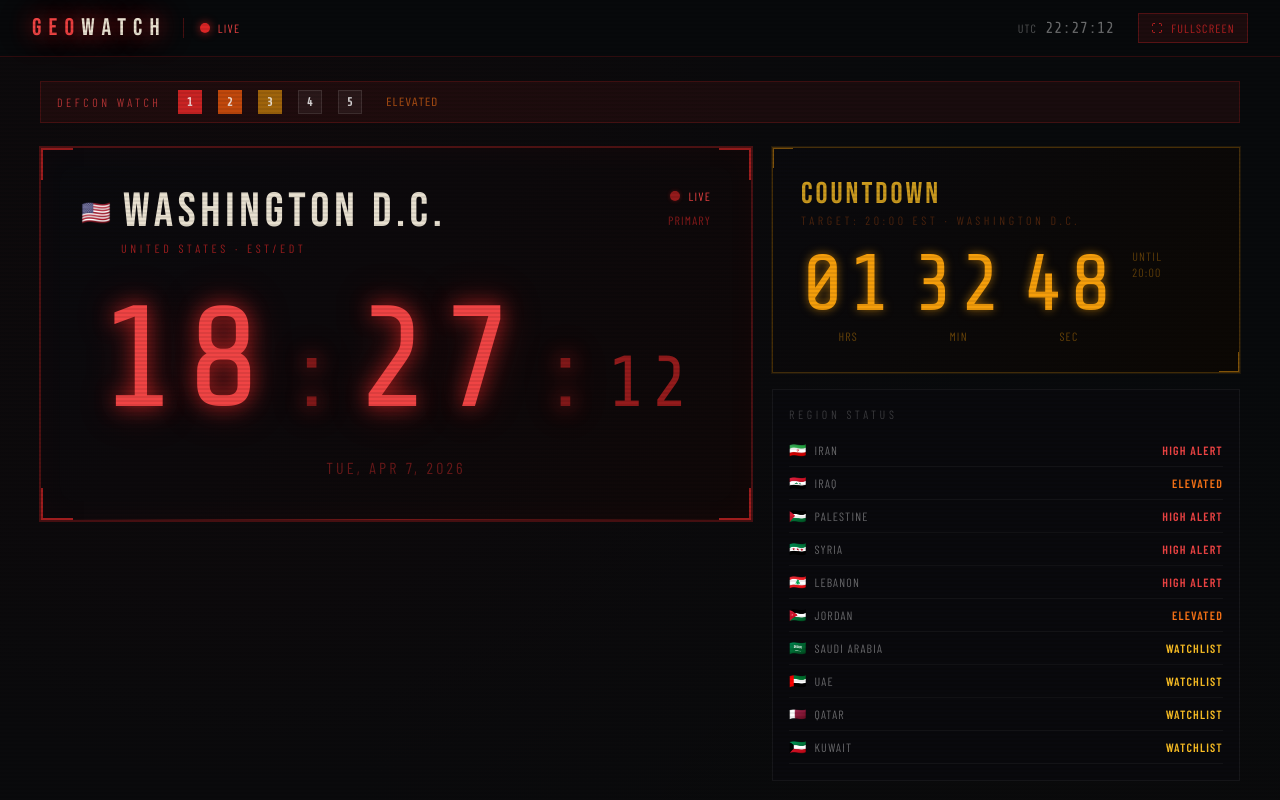
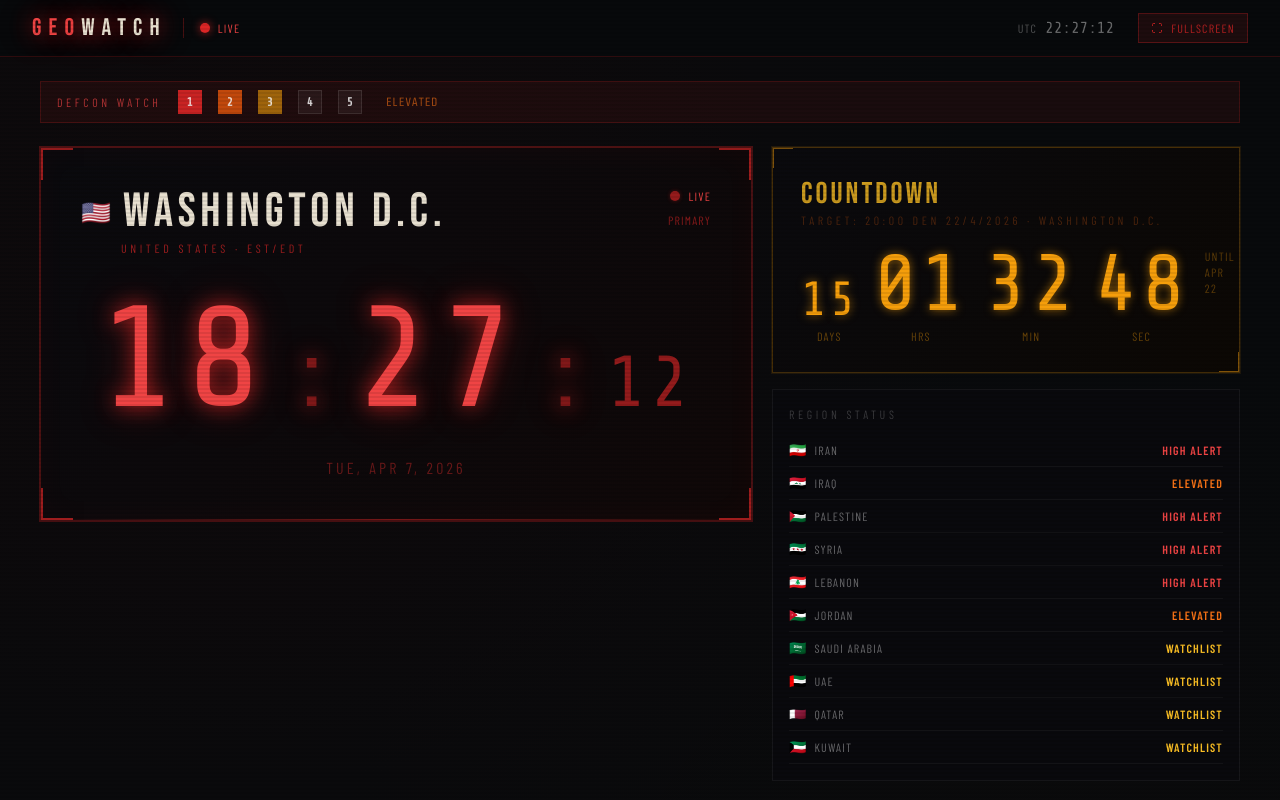
Before and after one commit to gassy01/geopolitical-clock, a React (Vite) app: page / in a window 1280 px wide. Shown: the top 800 px of the page. Built offline with nearby package versions, Linux system fonts and the light colour scheme; a web font is replaced by a local one.

Commit message:
Set countdown target to 20:00 on April 22, 2026

```diff
--- a/src/App.jsx
+++ b/src/App.jsx
@@ -137,32 +137,23 @@ function getDateInZone(timezone) {
   return new Intl.DateTimeFormat("en-US", opts).format(now);
 }
 
-function getCountdownToTarget(timezone, targetHour = 20) {
+const TARGET_DATE = "2026-04-22T20:00:00-04:00"; // EST target
+
+function getCountdownToTarget(timezone) {
   const now = new Date();
-  // Get current time in the target timezone
-  const parts = new Intl.DateTimeFormat("en-US", {
-    timeZone: timezone,
-    hour: "numeric",
-    minute: "numeric",
-    second: "numeric",
-    hour12: false,
-  }).formatToParts(now);
 
-  const h = parseInt(parts.find((p) => p.type === "hour")?.value || 0);
-  const m = parseInt(parts.find((p) => p.type === "minute")?.value || 0);
-  const s = parseInt(parts.find((p) => p.type === "second")?.value || 0);
+  // Create target date object in the correct timezone
+  // For simplicity, we'll parse the target string which includes the offset
+  const target = new Date(TARGET_DATE);
 
-  const currentSeconds = h * 3600 + m * 60 + s;
-  const targetSeconds = targetHour * 3600;
+  const diff = Math.max(0, Math.floor((target - now) / 1000));
 
-  let diff = targetSeconds - currentSeconds;
-  if (diff < 0) diff += 86400; // next day
-
-  const hours = Math.floor(diff / 3600);
+  const days = Math.floor(diff / 86400);
+  const hours = Math.floor((diff % 86400) / 3600);
   const minutes = Math.floor((diff % 3600) / 60);
   const seconds = diff % 60;
 
-  return { hours, minutes, seconds, total: diff };
+  return { days, hours, minutes, seconds, total: diff };
 }
 
 function pad(n) {
@@ -448,17 +439,17 @@ function SecondaryClockCard({ zone, time, date }) {
   );
 }
 
-function CountdownTimer({ timezone, targetHour = 20 }) {
+function CountdownTimer({ timezone }) {
   const [countdown, setCountdown] = useState(
-    getCountdownToTarget(timezone, targetHour)
+    getCountdownToTarget(timezone)
   );
 
   useEffect(() => {
     const id = setInterval(() => {
-      setCountdown(getCountdownToTarget(timezone, targetHour));
+      setCountdown(getCountdownToTarget(timezone));
     }, 1000);
     return () => clearInterval(id);
-  }, [timezone, targetHour]);
+  }, [timezone]);
 
   const isZero = countdown.total === 0;
   const isUrgent = countdown.total < 3600; // less than 1 hour
@@ -500,7 +491,7 @@ function CountdownTimer({ timezone, targetHour = 20 }) {
             COUNTDOWN
           </div>
           <div className="font-body text-xs tracking-[0.3em] text-amber-900/60 uppercase">
-            TARGET: 20:00 EST · WASHINGTON D.C.
+            TARGET: 20:00 DEN 22/4/2026 · WASHINGTON D.C.
           </div>
         </div>
         {isUrgent && !isZero && (
@@ -525,6 +516,7 @@ function CountdownTimer({ timezone, targetHour = 20 }) {
       ) : (
         <div className="flex items-end gap-2 md:gap-4">
           {[
+            { val: countdown.days, label: "DAYS" },
             { val: countdown.hours, label: "HRS" },
             { val: countdown.minutes, label: "MIN" },
             { val: countdown.seconds, label: "SEC" },
@@ -535,7 +527,7 @@ function CountdownTimer({ timezone, targetHour = 20 }) {
                   isUrgent ? "glow-red" : "glow-amber"
                 }`}
                 style={{
-                  fontSize: "clamp(2.5rem, 10vw, 5rem)",
+                  fontSize: i === 0 ? "clamp(1.5rem, 6vw, 3rem)" : "clamp(2.5rem, 10vw, 5rem)",
                   lineHeight: 1,
                   color: isUrgent ? "#ef4444" : "#f59e0b",
                   letterSpacing: "0.05em",
@@ -549,19 +541,13 @@ function CountdownTimer({ timezone, targetHour = 20 }) {
               >
                 {item.label}
               </span>
-              {i < 2 && (
-                <span
-                  className="absolute"
-                  style={{ display: "none" }}
-                />
-              )}
             </div>
           ))}
           <div
             className="self-start pt-1 font-body text-xs tracking-widest uppercase"
             style={{ color: "rgba(245,158,11,0.35)" }}
           >
-            UNTIL<br />20:00
+            UNTIL<br />APR 22
           </div>
         </div>
       )}
```
